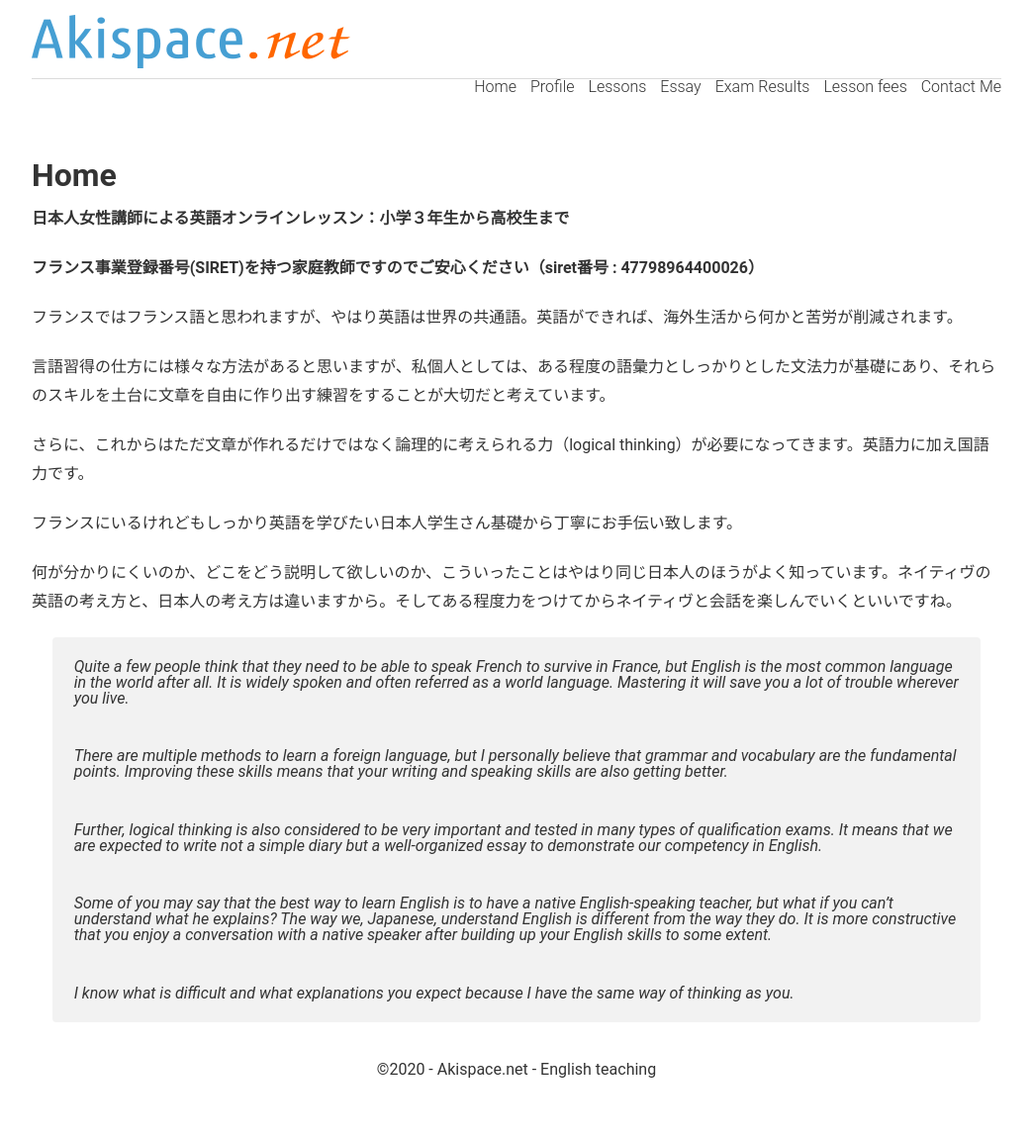
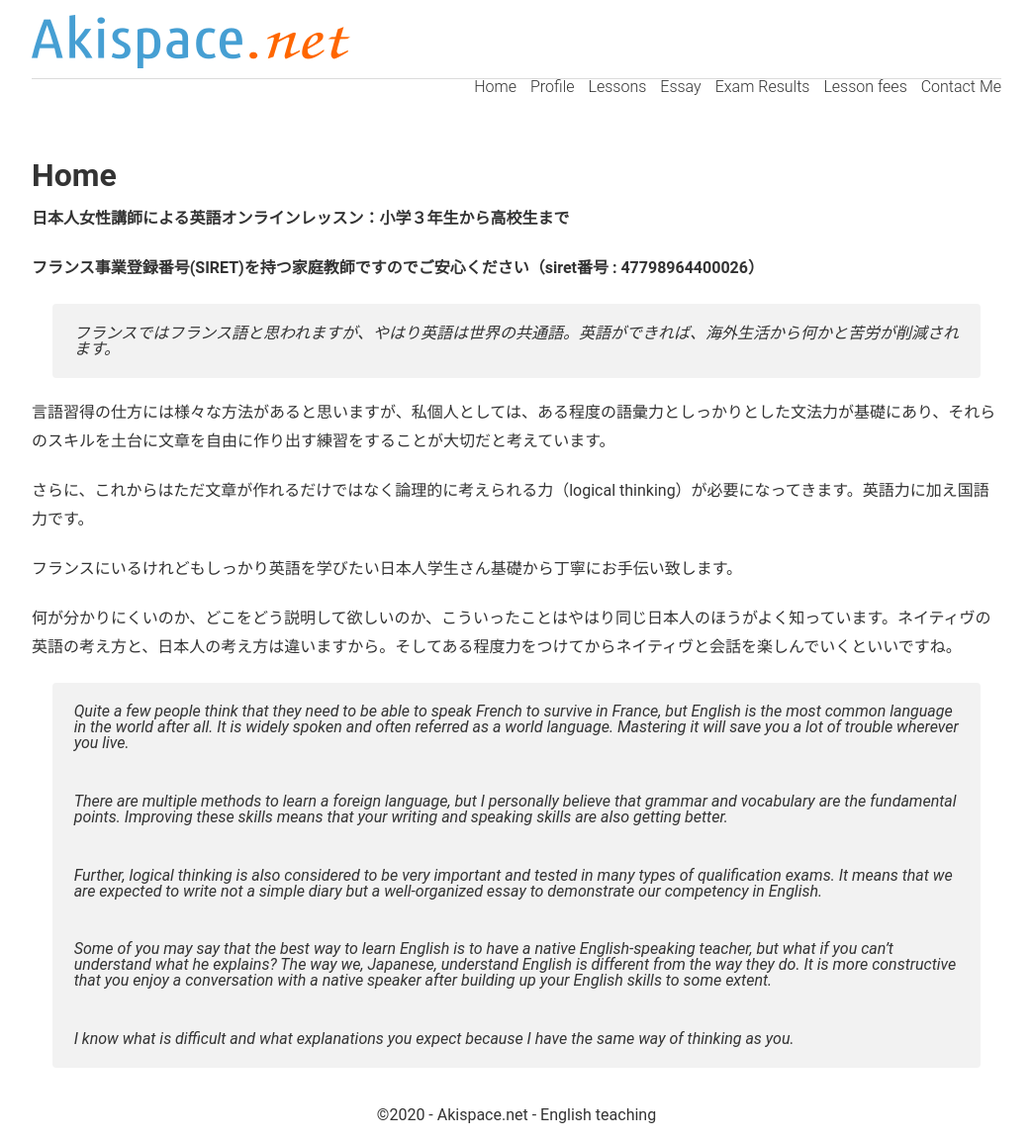
Before and after one commit to phocean/akispace, a Jekyll site: the page built from index.md, in a window 1280 px wide. Shown: the whole page at 99% size, without its empty margins (118-1161 px from the left). Built offline with Jekyll 4.4.1, drawn with Linux system fonts in a browser that asks for light colours; before the commit the page ends 1109 px from its top, so only the background shows below that.

```diff
--- a/index.md
+++ b/index.md
@@ -12,7 +12,7 @@ description: フランス、パリ/ブローニュで探す英語家庭教師。
 
 **フランス事業登録番号(SIRET)を持つ家庭教師ですのでご安心ください（siret番号 : 47798964400026）**
 
-フランスではフランス語と思われますが、やはり英語は世界の共通語。英語ができれば、海外生活から何かと苦労が削減されます。
+>フランスではフランス語と思われますが、やはり英語は世界の共通語。英語ができれば、海外生活から何かと苦労が削減されます。
 
 言語習得の仕方には様々な方法があると思いますが、私個人としては、ある程度の語彙力としっかりとした文法力が基礎にあり、それらのスキルを土台に文章を自由に作り出す練習をすることが大切だと考えています。
 
@@ -21,7 +21,7 @@ description: フランス、パリ/ブローニュで探す英語家庭教師。
 フランスにいるけれどもしっかり英語を学びたい日本人学生さん基礎から丁寧にお手伝い致します。
 
 何が分かりにくいのか、どこをどう説明して欲しいのか、こういったことはやはり同じ日本人のほうがよく知っています。ネイティヴの英語の考え方と、日本人の考え方は違いますから。そしてある程度力をつけてからネイティヴと会話を楽しんでいくといいですね。
-
+>
 > Quite a few people think that they need to be able to speak French to survive in France, but English is the most common language in the world after all. It is widely spoken and often referred as a world language. Mastering it will save you a lot of trouble wherever you live.
 >
 > There are multiple methods to learn a foreign language, but I personally believe that grammar and vocabulary are the fundamental points. Improving these skills means that your writing and speaking skills are also getting better.
```
